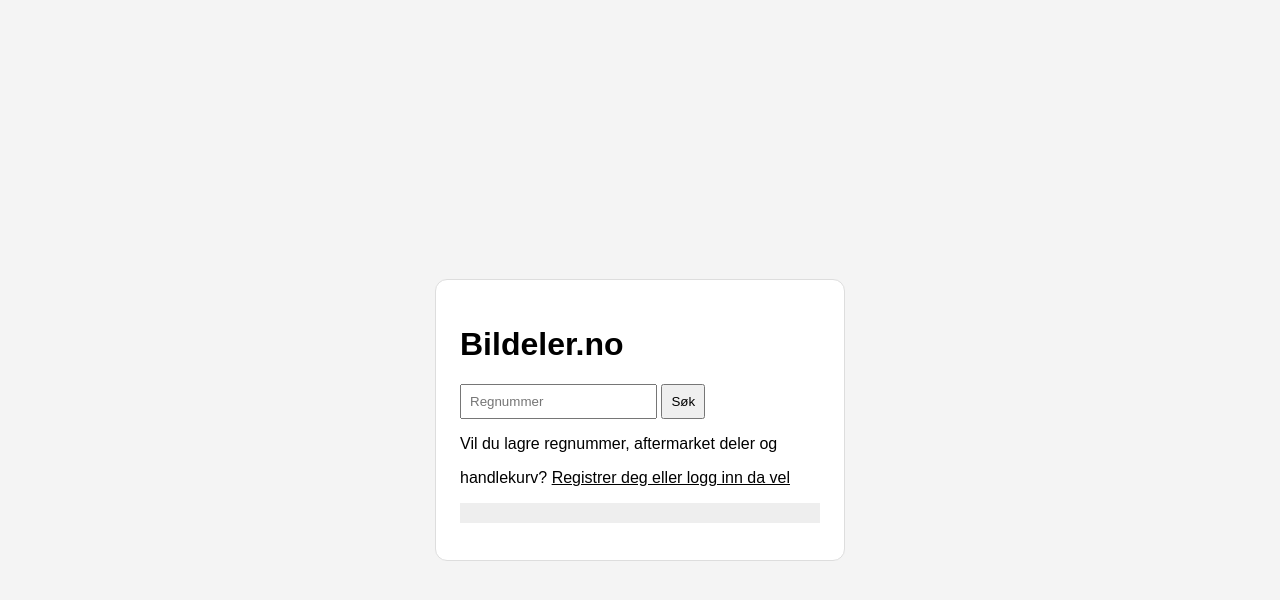
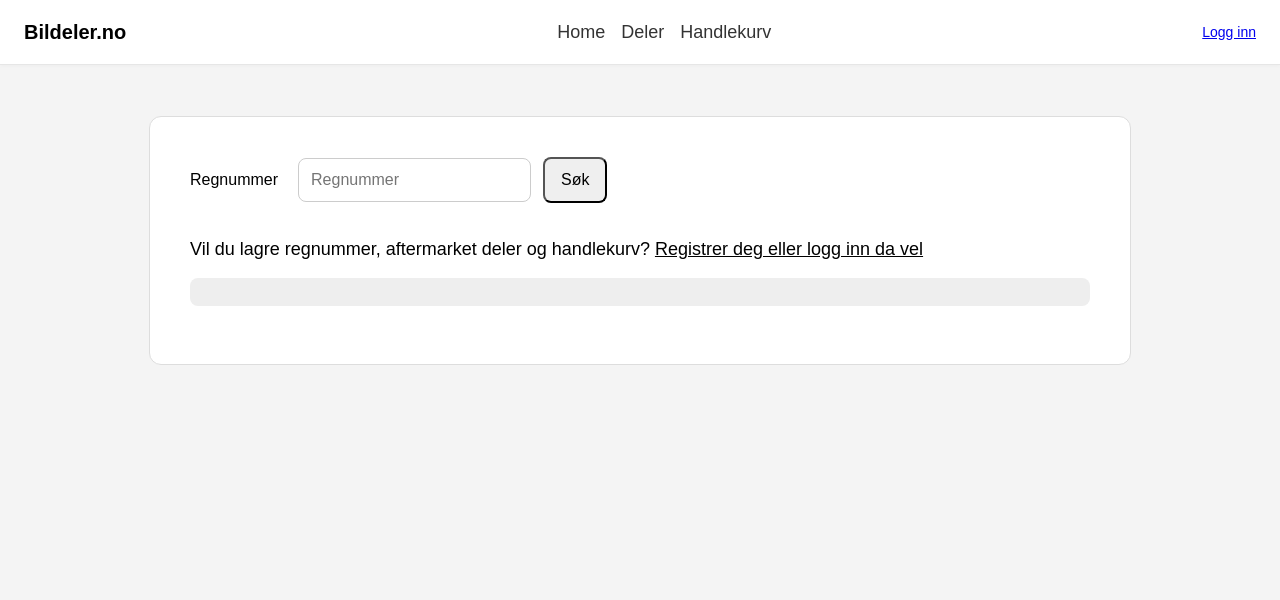
Before and after one commit to Jokern44/EKSAMEN, a website: page index.html in a window 1280 px wide. Drawn offline with nearby package versions, Linux system fonts and the light colour scheme.

Commit message:
små og storforandringer

```diff
--- /dev/null
+++ b/app.js
@@ -0,0 +1,30 @@
+// App UI helpers: show logged-in email and handle logout, wire search button
+document.addEventListener('DOMContentLoaded', () => {
+  const userInfo = document.getElementById('user-info');
+  const email = localStorage.getItem('user_email');
+
+  if (userInfo) {
+    if (email) {
+      userInfo.innerHTML = `<span class="user-email">${email}</span> <button id="logout-btn">Logg ut</button>`;
+      const logoutBtn = document.getElementById('logout-btn');
+      logoutBtn.addEventListener('click', async () => {
+        if (window._supabaseClient && window._supabaseClient.auth) {
+          try { await window._supabaseClient.auth.signOut(); } catch(e) { console.warn(e); }
+        }
+        localStorage.removeItem('user_email');
+        localStorage.removeItem('user_id');
+        window.location.href = 'index.html';
+      });
+    } else {
+      userInfo.innerHTML = `<a href="login.html">Logg inn</a>`;
+    }
+  }
+
+  // Wire search button if present
+  const searchBtn = document.getElementById('search-btn');
+  if (searchBtn) {
+    searchBtn.addEventListener('click', () => {
+      if (typeof sok === 'function') sok();
+    });
+  }
+});
--- a/index.html
+++ b/index.html
@@ -5,13 +5,26 @@
     <meta name="viewport" content="width=device-width, initial-scale=1.0" />
     <title>Bildeler.no</title>
     <link rel="stylesheet" href="style.css" />
+    <script src="https://cdn.jsdelivr.net/npm/@supabase/supabase-js@2"></script>
+    <script src="supabase-client.js"></script>
   </head>
   <body>
+    <header class="topbar">
+      <h1>Bildeler.no</h1>
+      <nav>
+        <a href="index.html">Home</a>
+        <a href="deler.html">Deler</a>
+        <a href="handlekurv.html">Handlekurv</a>
+      </nav>
+      <div id="user-info"></div>
+    </header>
+
     <main class="card">
-      <h1>Bildeler.no</h1>
-
-      <input id="reg" placeholder="Regnummer" />
-      <button onclick="sok()">Søk</button>
+      <section class="search">
+        <label for="reg">Regnummer</label>
+        <input id="reg" placeholder="Regnummer" />
+        <button id="search-btn">Søk</button>
+      </section>
 
       <p class="cta-text">
         Vil du lagre regnummer, aftermarket deler og handlekurv?
@@ -21,6 +34,7 @@
       <pre id="out"></pre>
     </main>
 
+    <script src="app.js"></script>
     <script src="script.js"></script>
   </body>
 </html>
--- a/style.css
+++ b/style.css
@@ -1,44 +1,93 @@
 body {
   display: flex;
-  align-items: center;
+  align-items: flex-start;
   justify-content: center;
   min-height: 100vh;
-  font-family: Arial;
-  padding: 20px;
+  font-family: Arial, Helvetica, sans-serif;
+  padding: 32px;
   margin: 0;
   background: #f4f4f4;
+  font-size: 18px;
+}
+
+.topbar {
+  position: fixed;
+  top: 0;
+  left: 0;
+  right: 0;
+  height: 64px;
+  display: flex;
+  align-items: center;
+  justify-content: space-between;
+  background: #ffffff;
+  border-bottom: 1px solid #e6e6e6;
+  padding: 0 24px;
+  box-shadow: 0 1px 4px rgba(0, 0, 0, 0.03);
+}
+
+.topbar h1 {
+  margin: 0;
+  font-size: 20px;
+}
+.topbar nav {
+  display: flex;
+  gap: 16px;
+}
+.topbar nav a {
+  color: #333;
+  text-decoration: none;
+}
+.topbar #user-info {
+  font-size: 14px;
 }
 
 .card {
   width: 100%;
-  max-width: 360px;
+  max-width: 900px;
   background: white;
-  padding: 24px;
+  padding: 40px;
   border: 1px solid #ddd;
   border-radius: 12px;
+  margin-top: 84px;
 }
 
 form {
   display: flex;
   flex-direction: column;
-  gap: 12px;
+  gap: 16px;
 }
 
 label {
-  font-size: 14px;
+  font-size: 16px;
 }
 
 input {
-  padding: 8px;
+  padding: 12px;
+  font-size: 16px;
+  border: 1px solid #ccc;
+  border-radius: 8px;
 }
 
 button {
-  padding: 8px;
+  padding: 12px 16px;
+  font-size: 16px;
+  border-radius: 8px;
+  cursor: pointer;
+}
+
+.search {
+  display: flex;
+  gap: 12px;
+  align-items: center;
+  margin-bottom: 18px;
+}
+.search label {
+  margin-right: 8px;
 }
 
 .cta {
   display: inline-block;
-  margin-top: 16px;
+  margin-top: 18px;
   color: #000;
 }
 
@@ -49,6 +98,12 @@ button {
 pre {
   margin-top: 12px;
   background: #eee;
-  padding: 10px;
+  padding: 14px;
   white-space: pre-wrap;
+  border-radius: 8px;
 }
+
+.user-email {
+  font-weight: 600;
+  margin-right: 8px;
+}
--- /dev/null
+++ b/supabase-client.js
@@ -0,0 +1,21 @@
+(function () {
+  const SUPABASE_URL = "https://gebtcnziczaayzwuiztk.supabase.co";
+  const SUPABASE_ANON_KEY =
+    "eyJhbGciOiJIUzI1NiIsInR5cCI6IkpXVCJ9.eyJpc3MiOiJzdXBhYmFzZSIsInJlZiI6ImdlYnRjbnppY3phYXl6d3VpenRrIiwicm9sZSI6ImFub24iLCJpYXQiOjE3ODAzMTIxNTAsImV4cCI6MjA5NTg4ODE1MH0.RZGOF0jzgDJQfda8N6dDBJPYUa87Hz9PZtuxgAH8ALU";
+
+  if (window._supabaseClient) return;
+  // hvis ikke browser-wide supabase finnes, eller window.supabase.createclient ikke er en funksjon, så gjør det under
+  if (!window.supabase || typeof window.supabase.createClient !== "function") {
+    console.error("Supabase CDN not loaded before supabase-client.js");
+    return;
+  }
+
+  try {
+    window._supabaseClient = window.supabase.createClient(
+      SUPABASE_URL,
+      SUPABASE_ANON_KEY,
+    );
+  } catch (e) {
+    console.error("Failed to create Supabase client", e);
+  }
+})();
```
Also changed, not shown: deler.html (added, +28 -0 lines), handlekurv.html (added, +28 -0 lines), login.html (+1 -0 lines), login.js (+17 -11 lines), registrer.html (+1 -0 lines), registrer.js (+6 -9 lines).
